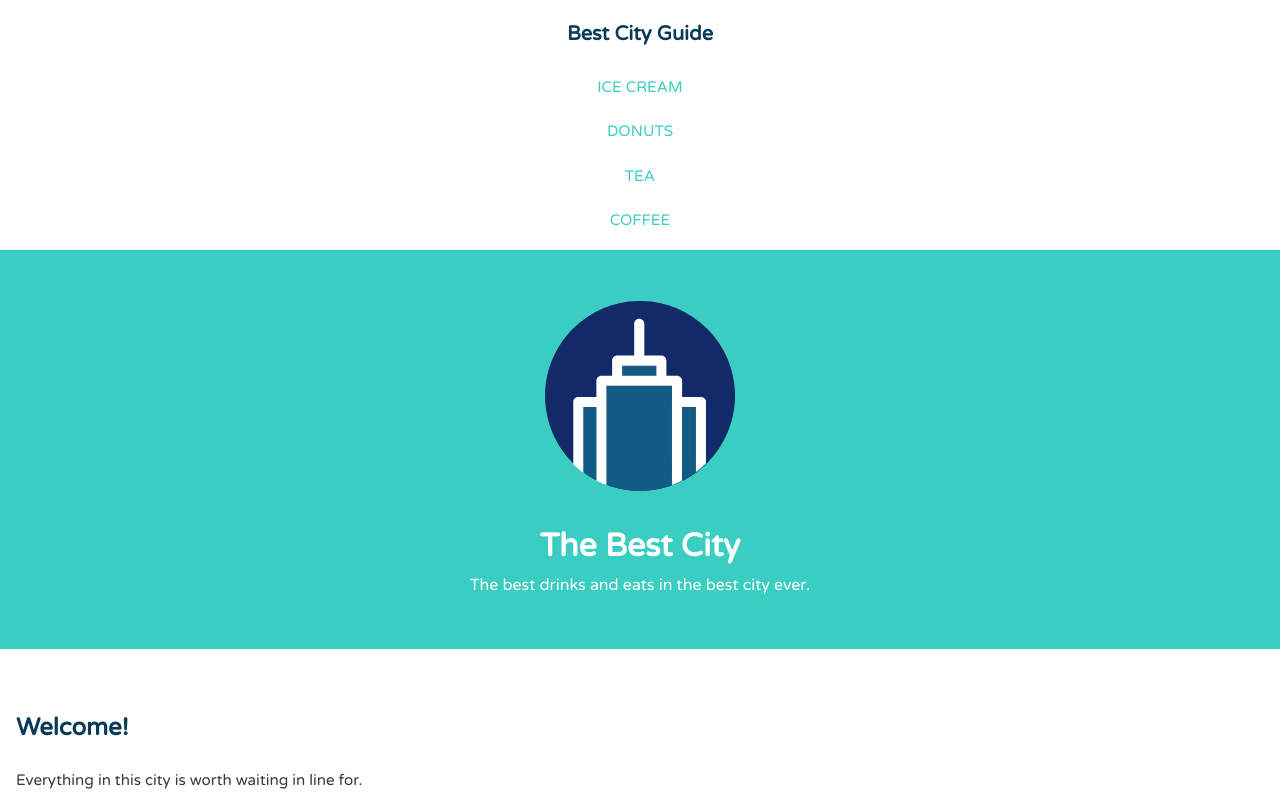
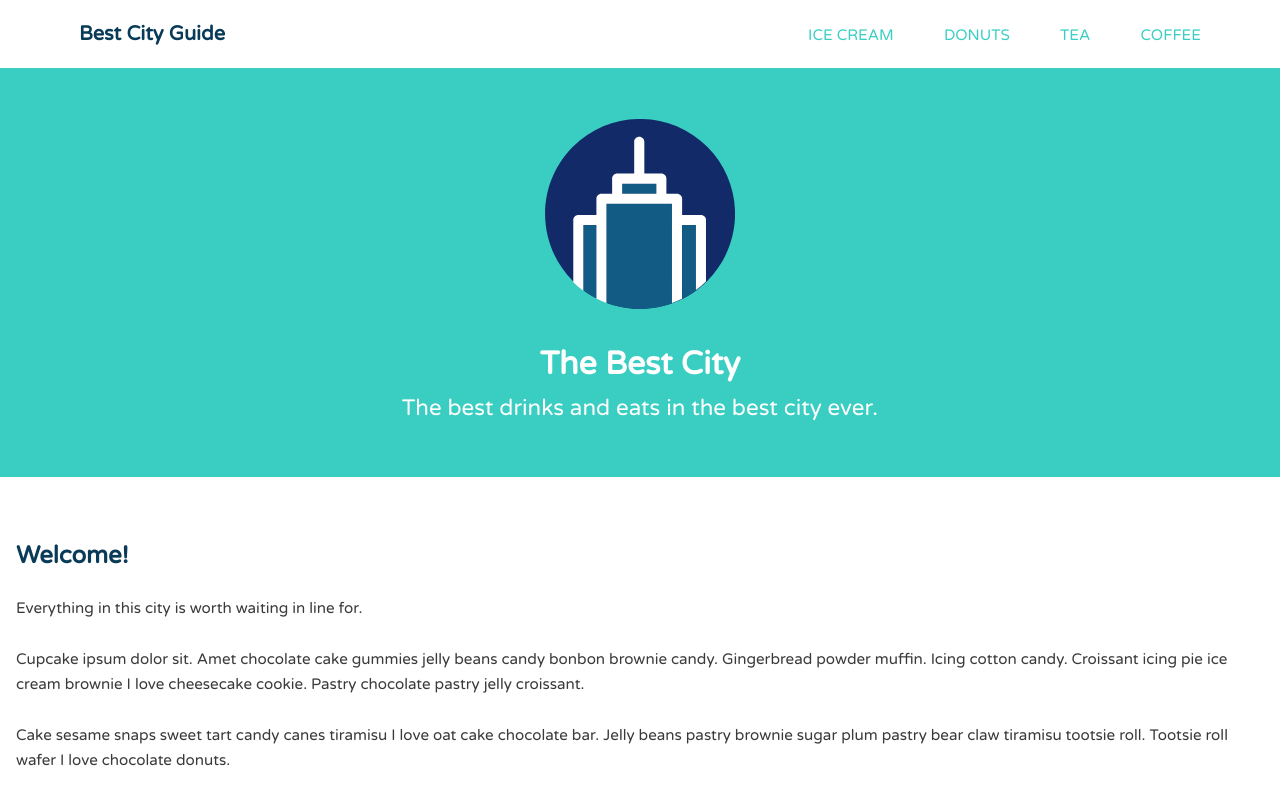
Before and after one commit to NotUsedBrain/CSS_Project, a plain HTML site: page index.html in a window 1280 px wide. Shown: the top 796 px of the page. Drawn offline with Linux system fonts and the light colour scheme.

Commit message:
added media queries styling for large screens

```diff
--- a/css/style.css
+++ b/css/style.css
@@ -119,7 +119,27 @@ img {
 
 @media (min-width: 769px) {
 
+	.container {
+		width: 90%;
+		margin: 0 auto;
+	}
 
+	.name {
+		float: left;
+	}
+
+	.main-nav {
+		float: right;
+	}
+
+	.main-nav li {
+		display: inline-block;
+		margin-left: 1em;
+	}
+
+.tagline {
+	font-size: 1.4em;
+}
 
 	/* ---- Float clearfix ---- */
 
--- a/index.html
+++ b/index.html
@@ -10,7 +10,7 @@
 <body>
 
 	<header class="main-header">
-		<div class="container">
+		<div class="container clearfix">
 			<h1 class="name"><a href="#">Best City Guide</a></h1>
 			<ul class="main-nav">
 				<li><a href="#">ice cream</a></li>
```
